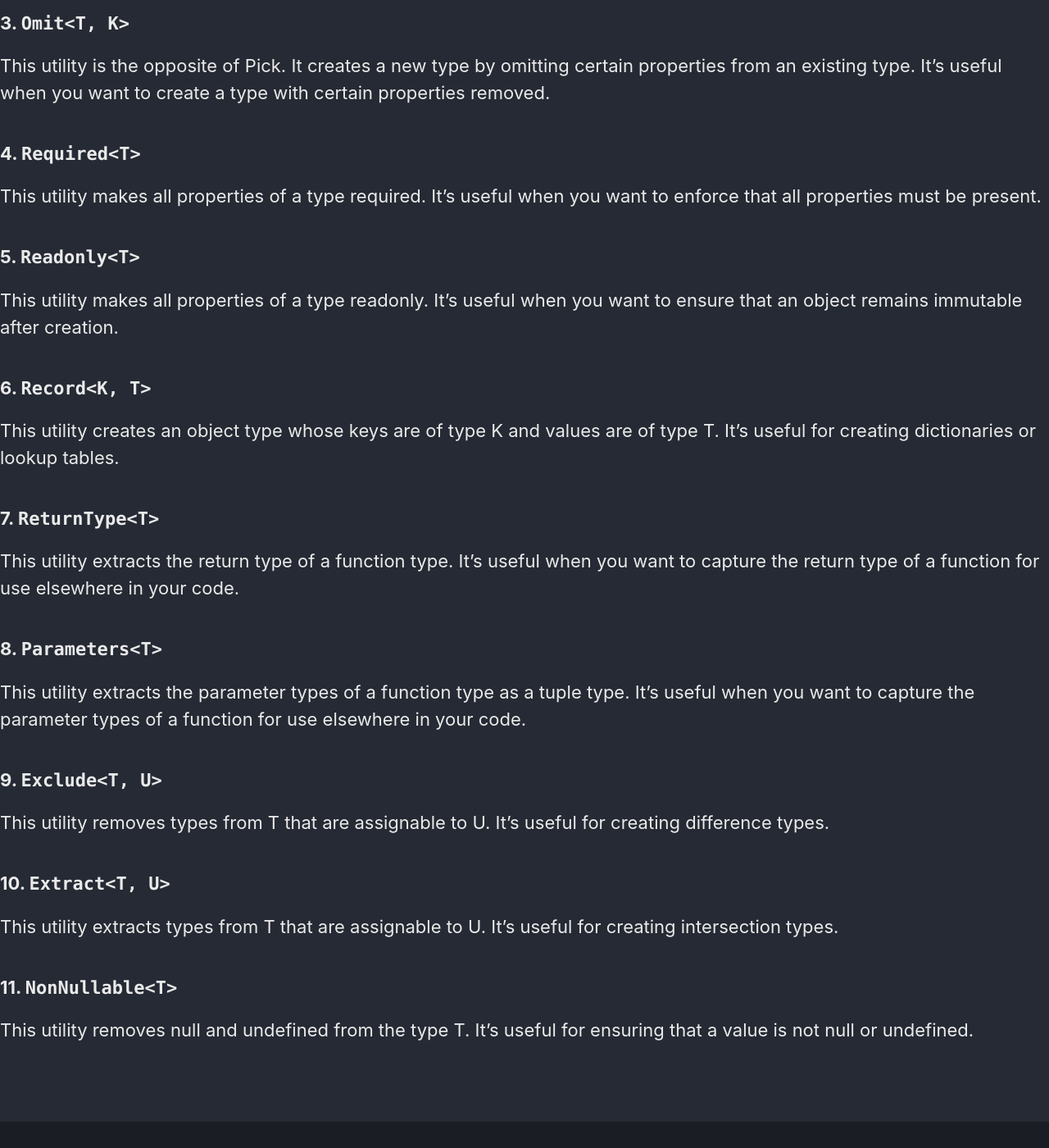
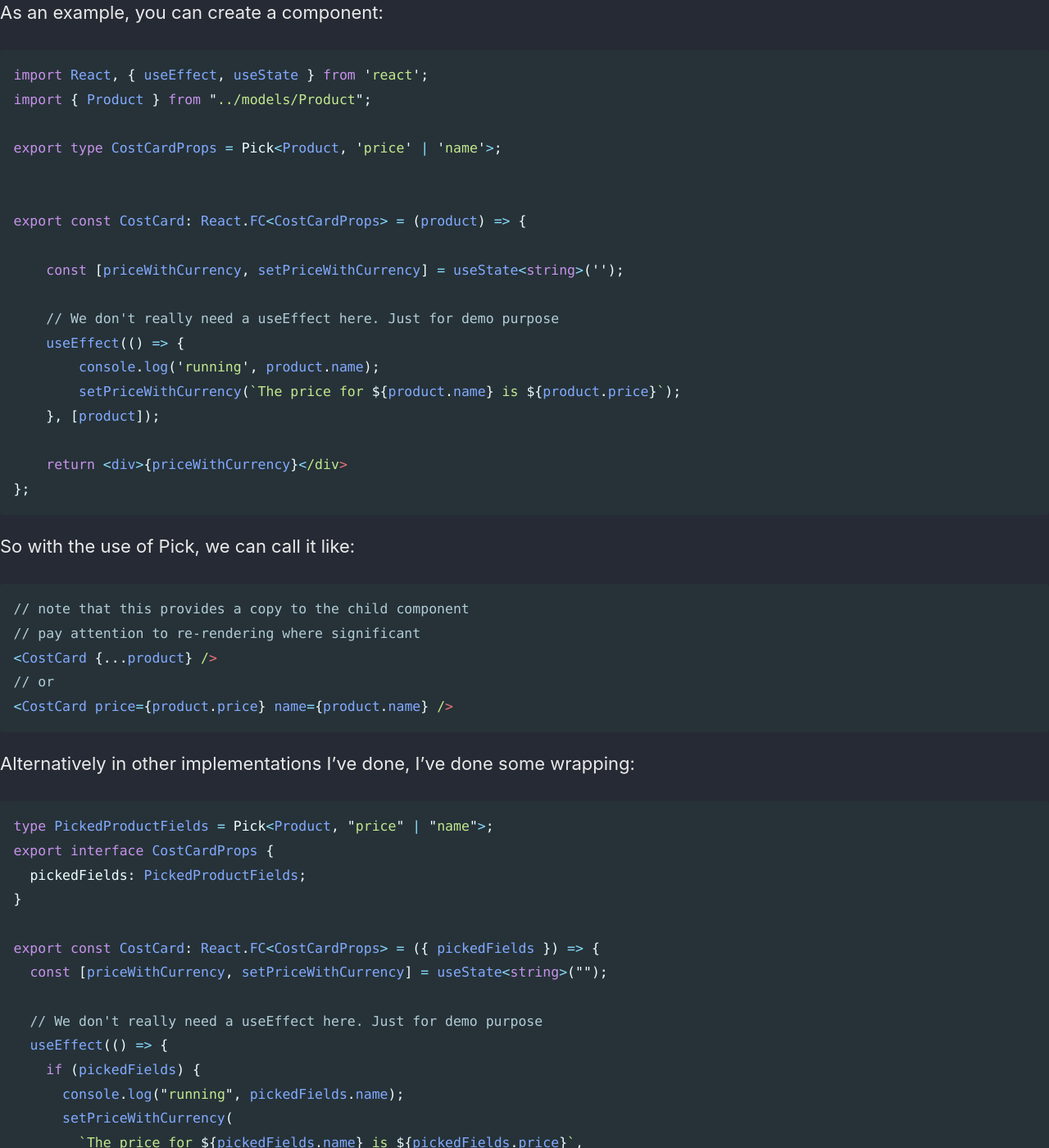
Before and after one commit to deanagan/deanagan.github.io, a Jekyll site: the page built from drafts/ReactTypescript.md, in a window 1280 px wide and 1400 px high, scrolled down 2302 px. Shown: the whole window at 82% size. Built offline with Jekyll 4.4.1, drawn with Linux system fonts in a browser that asks for light colours; cached includes are drawn as plain includes; nearby versions of some CDN libraries; our own code applies the rules of GitHub Pages for plain Markdown files; some of the changed text lies outside the part shown.

Commit message:
Adding in some notes

````diff
--- a/drafts/ReactTypescript.md
+++ b/drafts/ReactTypescript.md
@@ -66,6 +66,70 @@ Like they always say, measure first. Take the AHA approach, avoid hasty abstract
 
 This utility allows you to create a new type by picking only certain properties from an existing type. It's useful when you want to create a type with a subset of properties.
 
+As an example, you can create a component:
+
+``` typescript
+import React, { useEffect, useState } from 'react';
+import { Product } from "../models/Product";
+
+export type CostCardProps = Pick<Product, 'price' | 'name'>;
+
+
+export const CostCard: React.FC<CostCardProps> = (product) => {
+
+    const [priceWithCurrency, setPriceWithCurrency] = useState<string>('');
+
+    // We don't really need a useEffect here. Just for demo purpose
+    useEffect(() => {
+        console.log('running', product.name);
+        setPriceWithCurrency(`The price for ${product.name} is ${product.price}`);
+    }, [product]);
+
+    return <div>{priceWithCurrency}</div>
+};
+```
+
+So with the use of Pick, we can call it like:
+
+``` typescript
+// note that this provides a copy to the child component
+// pay attention to re-rendering where significant
+<CostCard {...product} />
+// or
+<CostCard price={product.price} name={product.name} />
+```
+
+Alternatively in other implementations I've done, I've done some wrapping:
+
+```typescript
+type PickedProductFields = Pick<Product, "price" | "name">;
+export interface CostCardProps {
+  pickedFields: PickedProductFields;
+}
+
+export const CostCard: React.FC<CostCardProps> = ({ pickedFields }) => {
+  const [priceWithCurrency, setPriceWithCurrency] = useState<string>("");
+
+  // We don't really need a useEffect here. Just for demo purpose
+  useEffect(() => {
+    if (pickedFields) {
+      console.log("running", pickedFields.name);
+      setPriceWithCurrency(
+        `The price for ${pickedFields.name} is ${pickedFields.price}`,
+      );
+    }
+  }, [pickedFields]);
+
+  return <div>{priceWithCurrency}</div>;
+};
+```
+
+then call it like:
+
+```typescript
+  <CostCard pickedFields={topProduct} />
+```
+
 ### 3. `Omit<T, K>`
 
 This utility is the opposite of Pick. It creates a new type by omitting certain properties from an existing type. It's useful when you want to create a type with certain properties removed.
````
